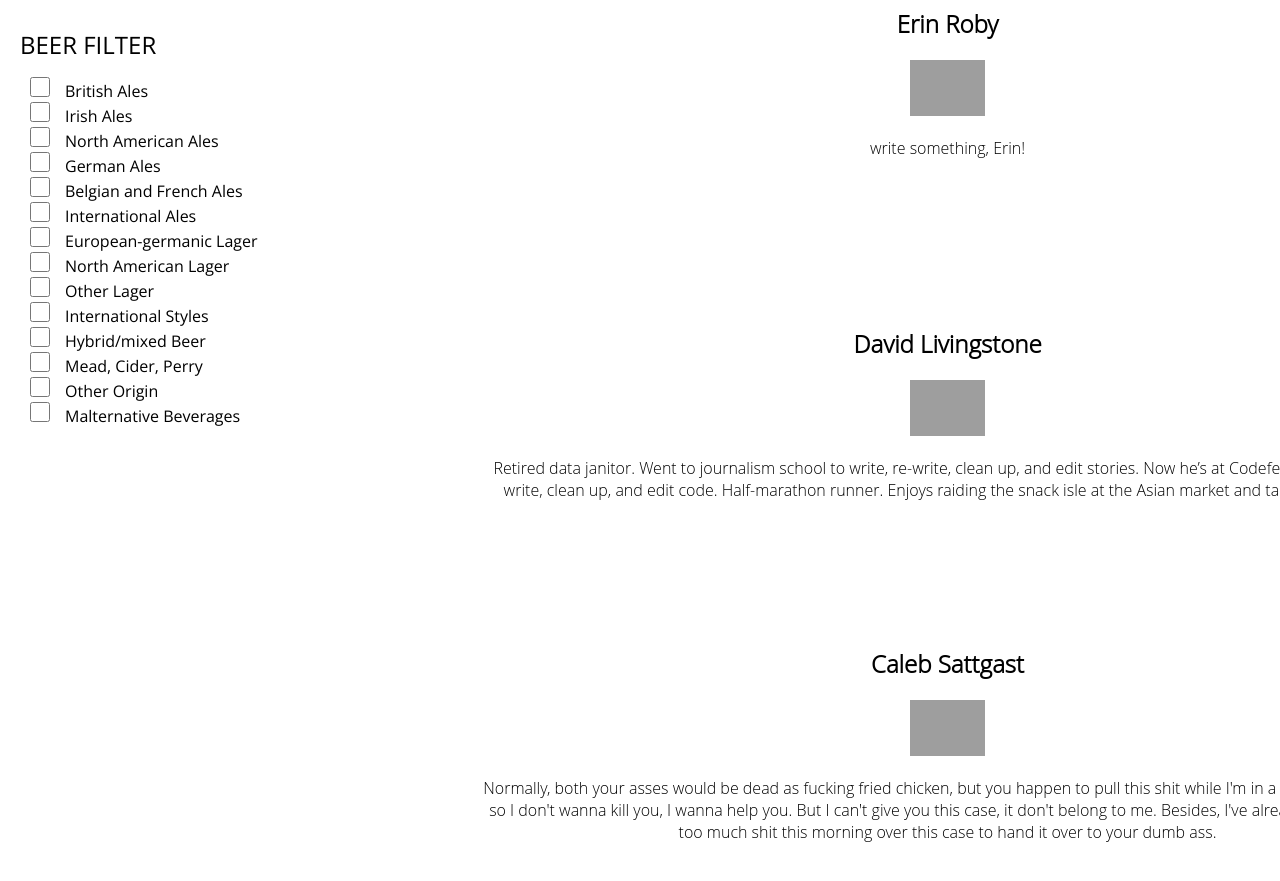
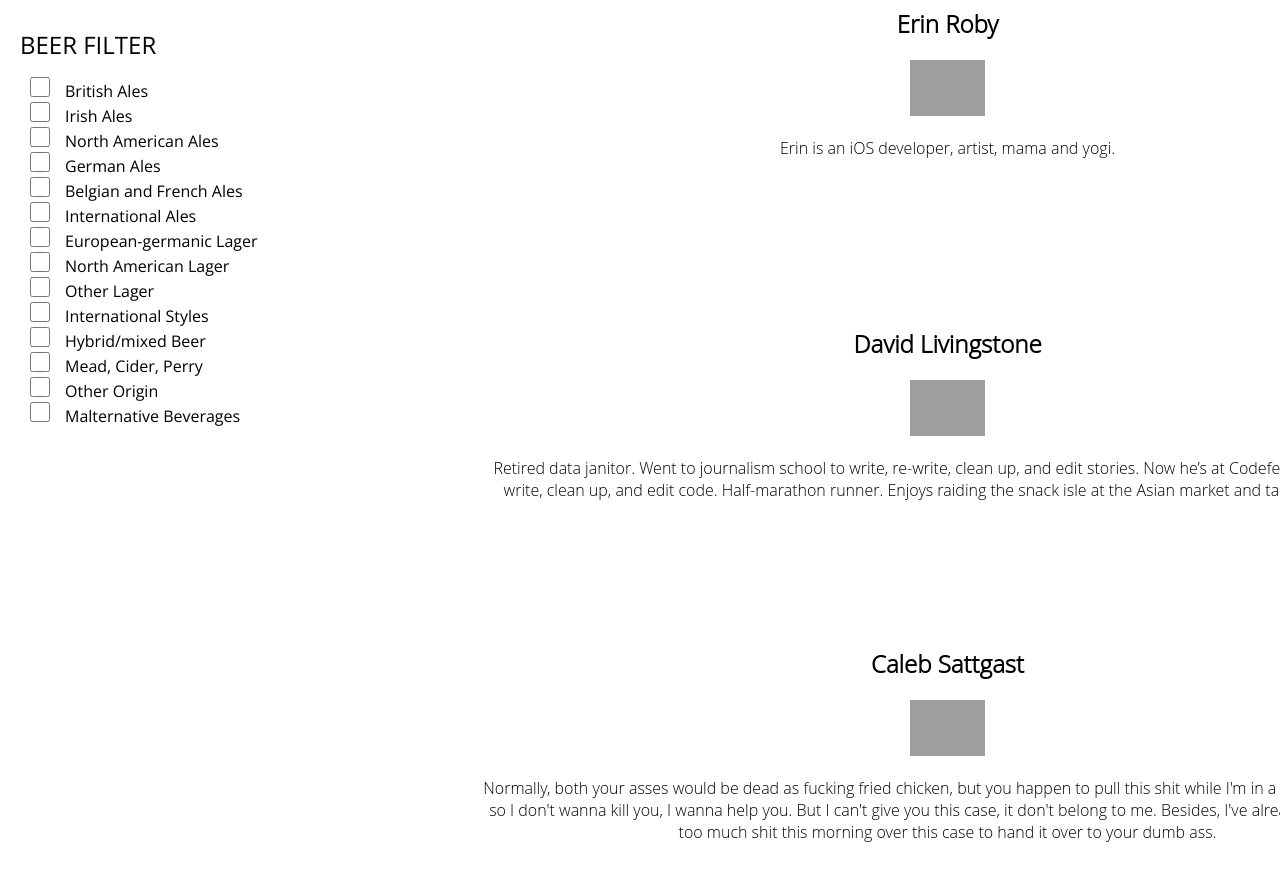
Before and after one commit to DTLivingstone/BrewHop, a website: page index.html in a window 1280 px wide. Shown: the part 777-1658 px from the top of the page. Drawn offline with nearby package versions, Linux system fonts and the light colour scheme; some packages are replaced by stand-ins of ours; grey boxes are pictures that could not be loaded; a web font is replaced by a local one.

Commit message:
add my about me

```diff
--- a/index.html
+++ b/index.html
@@ -64,7 +64,7 @@
         <article class="team-member">
           <h2>Erin Roby</h2>
             <img src="https://avatars0.githubusercontent.com/u/15080085?v=3&s=460" alt="" />
-            <p class="team-text">write something, Erin!</p>
+            <p class="team-text">Erin is an iOS developer, artist, mama and yogi. </p>
         </article>
         <article class="team-member">
           <h2>David Livingstone</h2>
```
